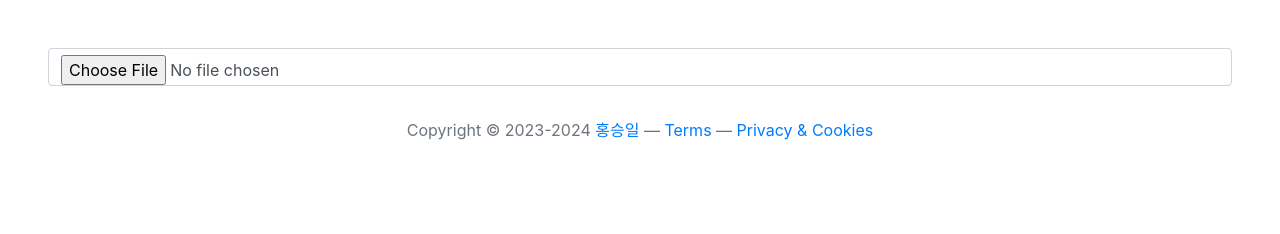
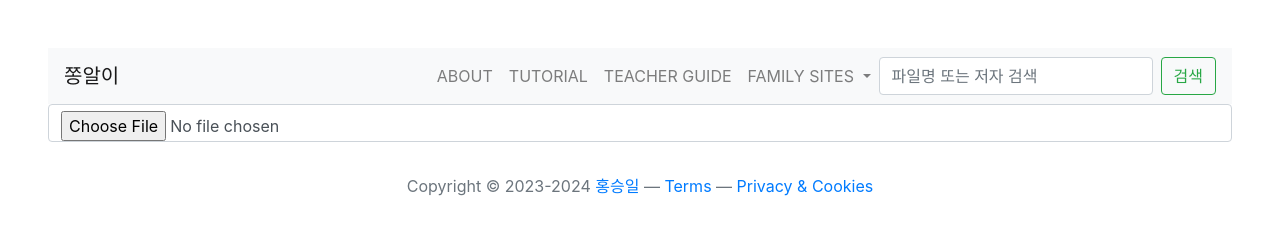
Before and after one commit to revoirb612/mumble, a plain HTML site: page index.html in a window 1280 px wide. Drawn offline with nearby package versions, Linux system fonts and the light colour scheme; some packages are replaced by stand-ins of ours; a script that the page names is missing.

Commit message:
Update index.html

```diff
--- a/index.html
+++ b/index.html
@@ -7,6 +7,43 @@
     <script src="https://cdn.jsdelivr.net/npm/sweetalert2@10"></script>
 </head>
 <body class="p-5">
+    <header>
+        <nav class="navbar navbar-expand-lg navbar-light bg-light">
+            <a class="navbar-brand" href="/"><span>쫑알이</span></a>
+            <button class="navbar-toggler" type="button" data-toggle="collapse" data-target="#navbarNav" aria-controls="navbarNav" aria-expanded="false" aria-label="Toggle navigation">
+                <span class="navbar-toggler-icon"></span>
+            </button>
+
+            <div class="collapse navbar-collapse" id="navbarNav">
+                <ul class="navbar-nav ml-auto">
+                    <li class="nav-item">
+                        <a class="nav-link" href="/">ABOUT</a>
+                    </li>
+                    <li class="nav-item">
+                        <a class="nav-link" href="/">TUTORIAL</a>
+                    </li>
+                    <li class="nav-item">
+                        <a class="nav-link" href="https://revoirb612.notion.site/GPT-b51056ed3fd24b929224cb6652267a23?pvs=4" target="_blank">TEACHER GUIDE</a>
+                    </li>
+                    <li class="nav-item dropdown">
+                        <a class="nav-link dropdown-toggle" href="#" id="navbarDropdown" role="button" data-toggle="dropdown" aria-haspopup="true" aria-expanded="false">
+                            FAMILY SITES
+                        </a>
+                        <div class="dropdown-menu" aria-labelledby="navbarDropdown">
+                            <a class="dropdown-item" href="https://www.hype-link.com/" target="_blank">하입링크</a>
+                            <a class="dropdown-item" href="https://revoirb612.github.io/WhoSkippedIt/" target="_blank">누가 누가 안 했나</a>
+                            <a class="dropdown-item" href="https://revoirb612.github.io/reclass/" target="_blank">Re:Class</a>
+                        </div>
+                    </li>
+                </ul>
+                <form class="form-inline my-2 my-lg-0" action="/search">
+                    <input class="form-control mr-sm-2" type="search" name="query" placeholder="파일명 또는 저자 검색" aria-label="Search">
+                    <button class="btn btn-outline-success my-2 my-sm-0" type="submit">검색</button>
+                </form>
+            </div>
+        </nav>
+    </header>
+
     <input type="file" id="fileInput" accept=".txt" class="form-control mb-3" />
     <div id="buttonContainer"></div>
     <footer>
```
